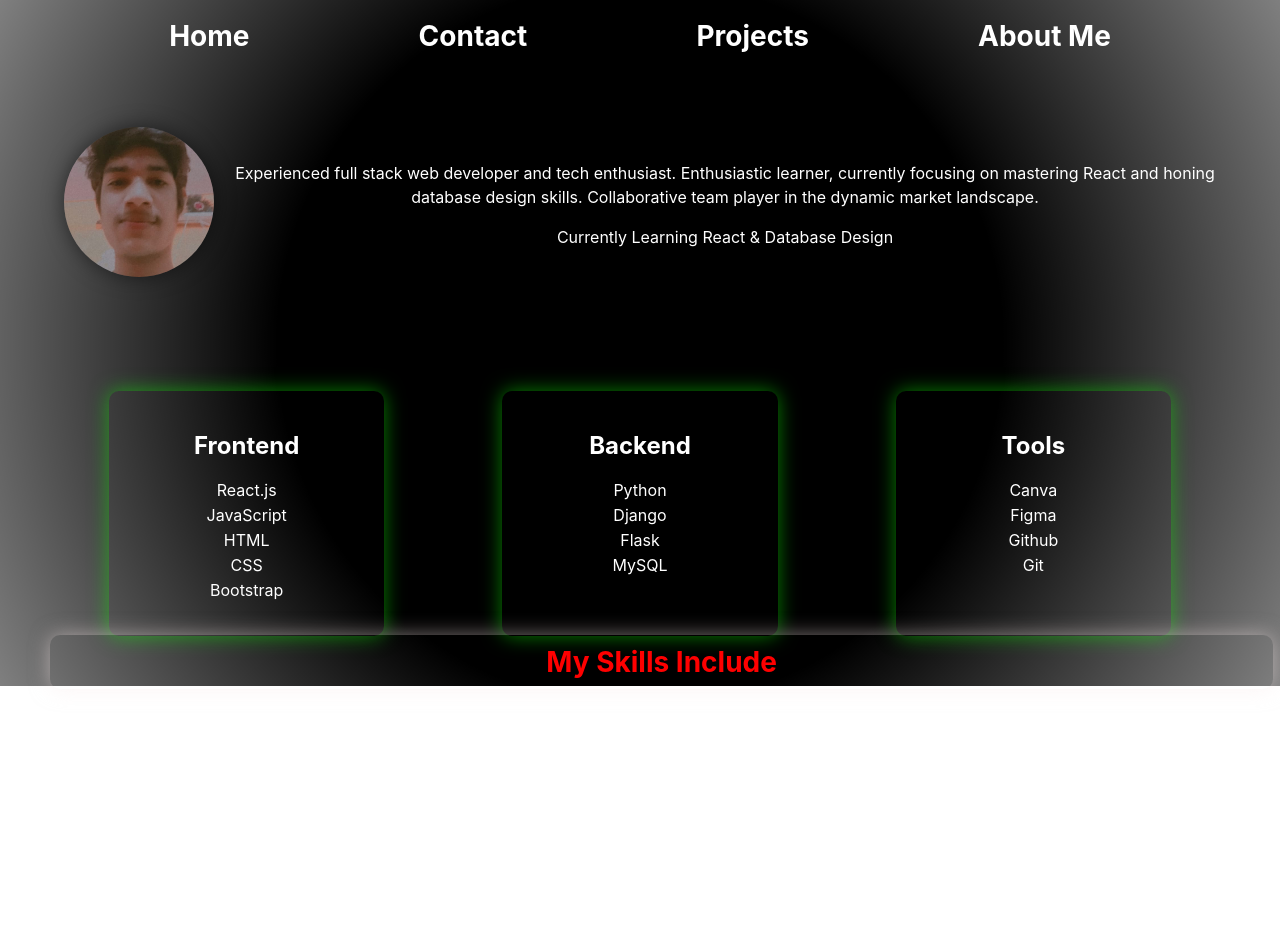
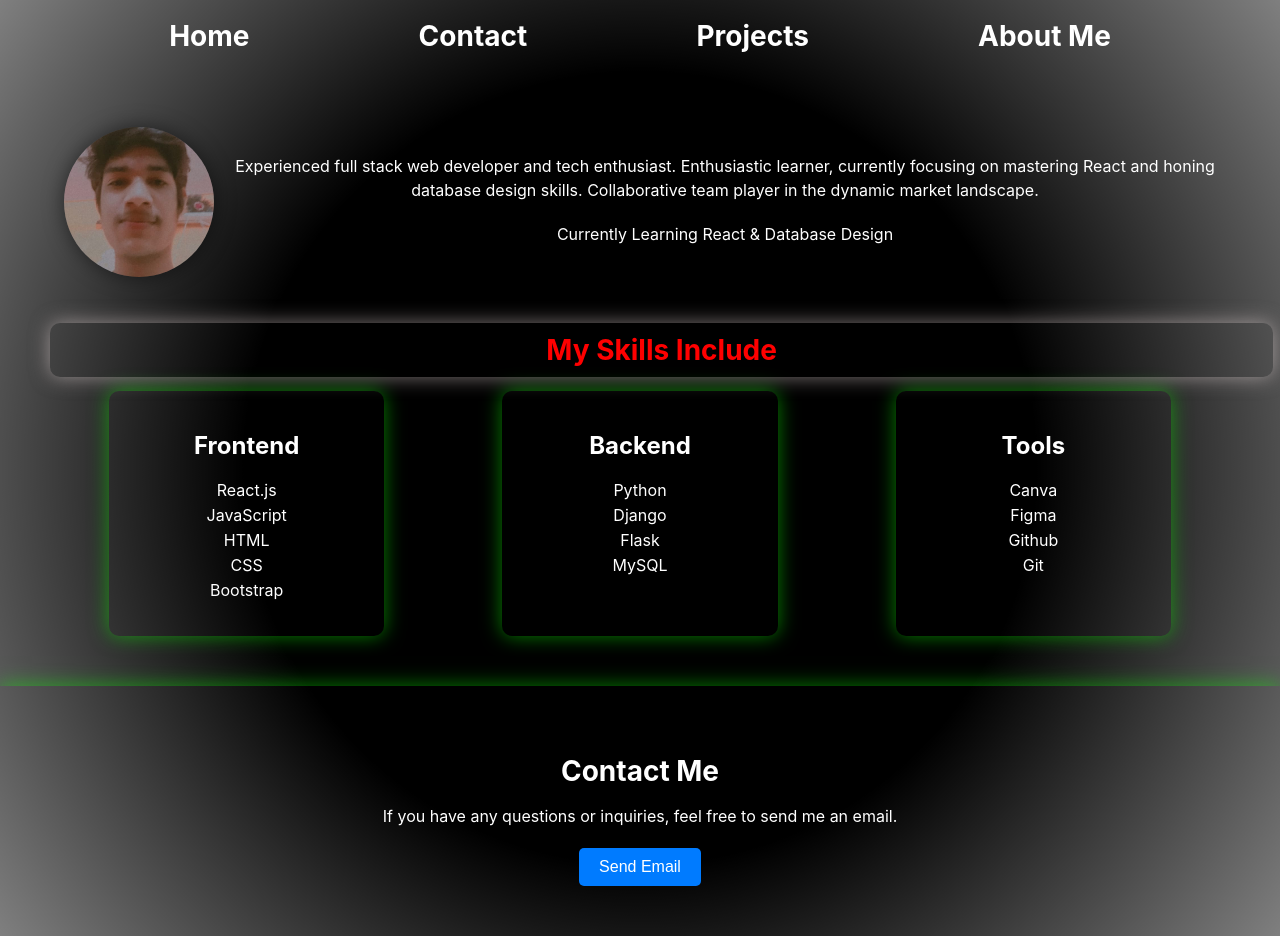
Before and after one commit to Amitkumar71/Amit-Portfolio, a React (Create React App) app in the folder portfolio/: page / in a window 1280 px wide. Before the commit the page ends 800 px from the top, so only its background shows below. Built offline with nearby package versions, Linux system fonts and the light colour scheme.

Commit message:
Contact me added

```diff
--- a/portfolio/src/App.js
+++ b/portfolio/src/App.js
@@ -1,6 +1,7 @@
 import './App.css';
 import About from './components/About';
 import Skills from './components/skills';
+import ContactMe from './components/contact';
 
 function App() {
   return (
@@ -13,6 +14,7 @@ function App() {
       </header>
       <About />
       <Skills />
+      <ContactMe />
     </div>
   );
 }
--- /dev/null
+++ b/portfolio/src/components/contact.css
@@ -0,0 +1,32 @@
+.contact-container {
+    text-align: center;
+    padding: 50px;
+    box-shadow: 0 0 20px rgb(13 255 0 / 50%);
+    /* transition: box-shadow 0.3s; */
+  }
+
+  h1 {
+    font-size: 28px;
+    margin-bottom: 10px;
+    color: white;
+  }
+
+  p {
+    font-size: 16px;
+    margin-bottom: 20px;
+    color: white;
+  }
+
+  .mail-button {
+    padding: 10px 20px;
+    font-size: 16px;
+    background-color: #007bff;
+    color: white;
+    border: none;
+    border-radius: 5px;
+    cursor: pointer;
+  }
+
+  .mail-button:hover {
+    background-color: #0056b3;
+  }
--- /dev/null
+++ b/portfolio/src/components/contact.jsx
@@ -0,0 +1,18 @@
+import React from 'react';
+import './contact.css';
+
+const ContactMe = () => {
+  const handleMailClick = () => {
+    window.location.href = 'mailto:your.email@example.com?subject=Contact%20From%20Website';
+  };
+
+  return (
+    <div className="contact-container">
+      <h1 className='info'>Contact Me</h1>
+      <p className=''>If you have any questions or inquiries, feel free to send me an email.</p>
+      <button className="mail-button" onClick={handleMailClick}>Send Email</button>
+    </div>
+  );
+};
+
+export default ContactMe;
--- a/portfolio/src/components/skills.css
+++ b/portfolio/src/components/skills.css
@@ -8,7 +8,7 @@
 .skill{
   color: red;
   position: absolute;
-  top: 77%;
+  top: 38%;
   width: 94%;
   padding: 10px;
   border-radius: 10px;
```
